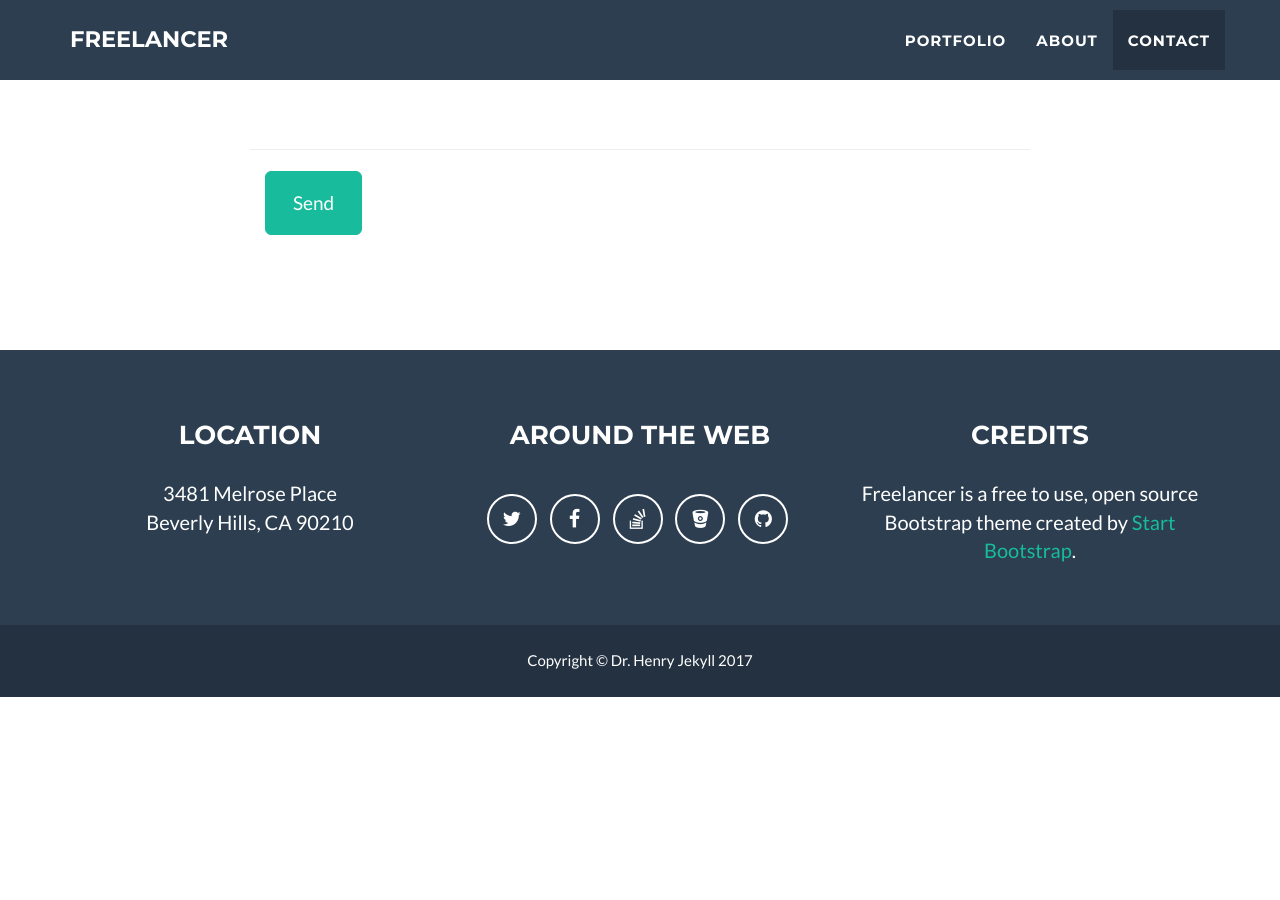
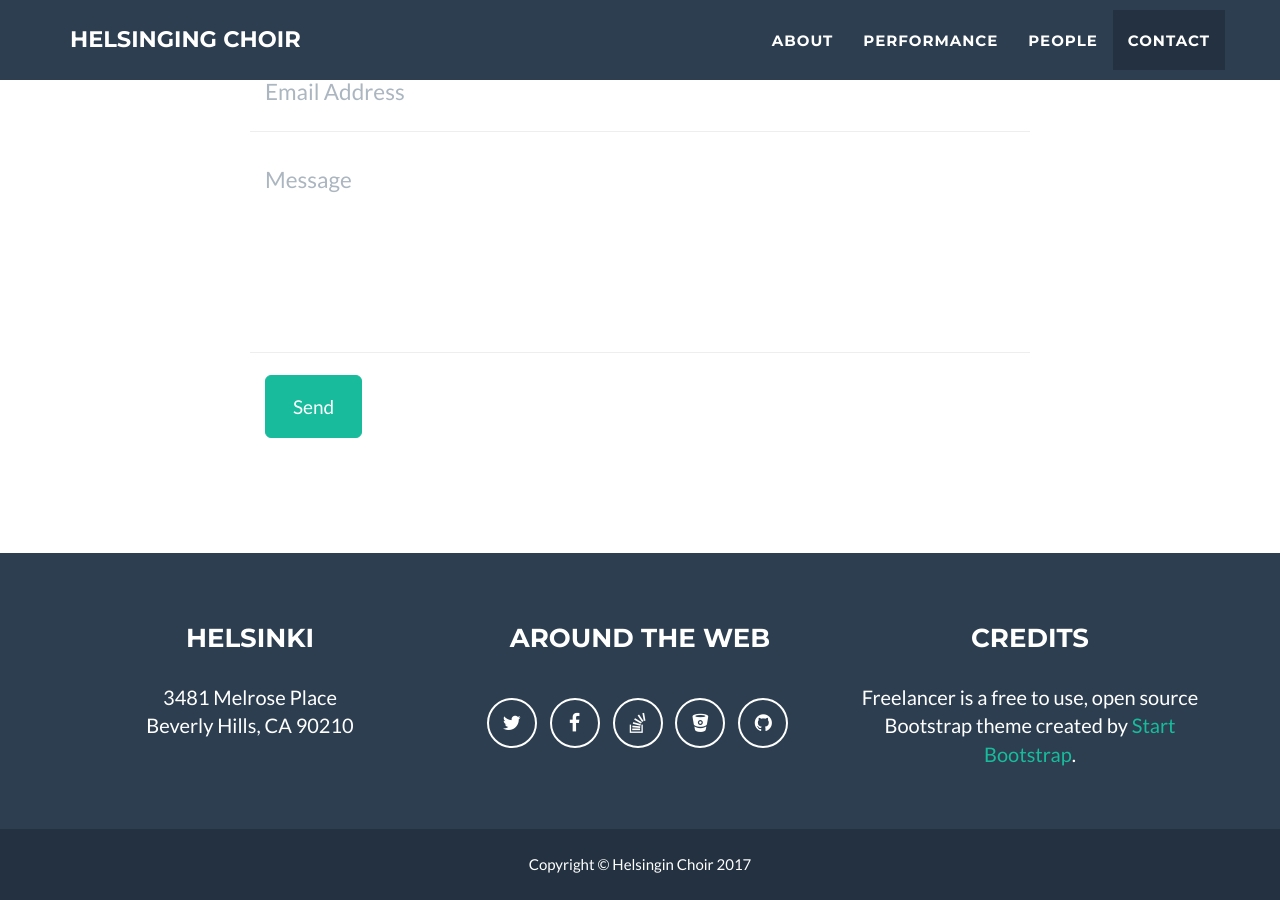
Before and after one commit to helsinging/helsinging.github.io, a Jekyll site: the page built from index.html, in a window 1280 px wide and 900 px high, scrolled down 2688 px. Built offline with Jekyll 4.4.1, drawn with Linux system fonts in a browser that asks for light colours; before the commit the page ends 3385 px from its top, so only the background shows below that; some of the changed text lies outside the part shown.

Commit message:
changed to our name

```diff
--- a/_config.yml
+++ b/_config.yml
@@ -1,5 +1,5 @@
 # Site settings
-title: Freelancer
+title: Helsinging Choir
 email: your-email@domain.com
 url: https://helsinging.github.io
 description: "Write an awesome description for your new site here. You can edit this line in _config.yml. It will appear in your document head meta (for Google search results) and in your feed.xml site description."
@@ -32,8 +32,8 @@
 
 # Footer settings
 footer:
-  copyright: Dr. Henry Jekyll
-  location: Location
+  copyright: Helsingin Choir
+  location: Helsinki
   social: Around the Web
   credits: Credits
 
--- a/_includes/nav.html
+++ b/_includes/nav.html
@@ -19,10 +19,13 @@
                         <a href="#page-top"></a>
                     </li>
                     <li class="page-scroll">
-                        <a href="#portfolio">Portfolio</a>
+                        <a href="#about">About</a>
                     </li>
                     <li class="page-scroll">
-                        <a href="#about">About</a>
+                        <a href="#portfolio">Performance</a>
+                    </li>
+                    <li class="page-scroll">
+                        <a href="#people">People</a>
                     </li>
                     <li class="page-scroll">
                         <a href="#contact">Contact</a>
--- /dev/null
+++ b/_includes/people.html
@@ -0,0 +1,10 @@
+    <section class="success" id="people">
+        <div class="container">
+	  <div class="row">
+            <div class="col-lg-12 text-center">
+              <h2>People</h2>
+              <hr class="star-light">
+            </div>
+          </div>
+        </div>
+    </section>
--- a/_includes/portfolio_grid.html
+++ b/_includes/portfolio_grid.html
@@ -4,7 +4,7 @@
         <div class="container">
             <div class="row">
                 <div class="col-lg-12 text-center">
-                    <h2>Portfolio</h2>
+                    <h2>Performance</h2>
                     <hr class="star-primary">
                 </div>
             </div>
--- a/_layouts/default.html
+++ b/_layouts/default.html
@@ -4,8 +4,9 @@
     <body id="page-top" class="index">
     {% include nav.html %}
     {% include header.html %}
+    {% include about.html %}
     {% include portfolio_grid.html %}
-    {% include about.html %}
+    {% include people.html %}
 
     {% if site.contact == "static" %}
     {% include contact_static.html %}
```
Also changed, not shown: img/profile.png, 1 other file.
